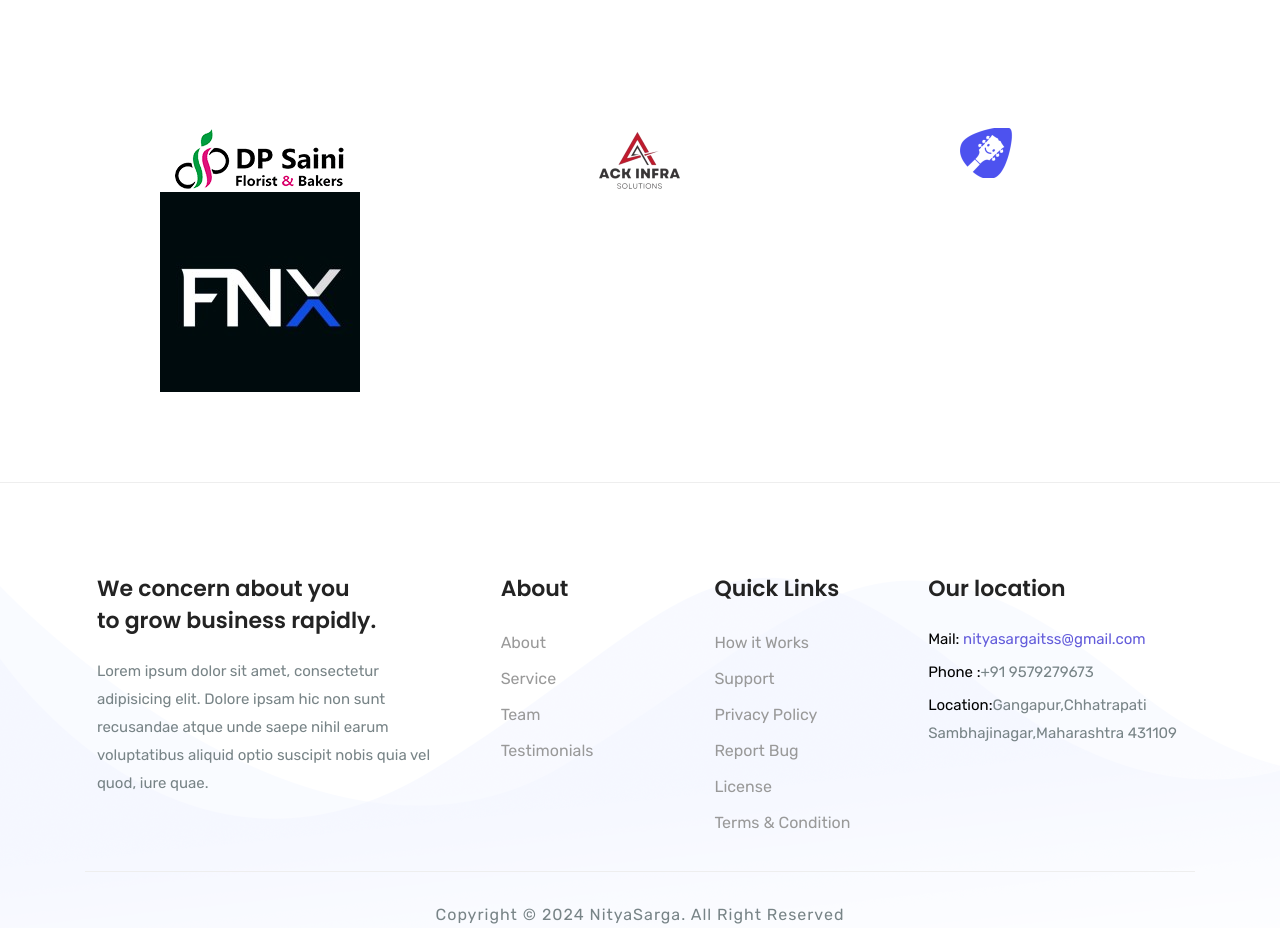
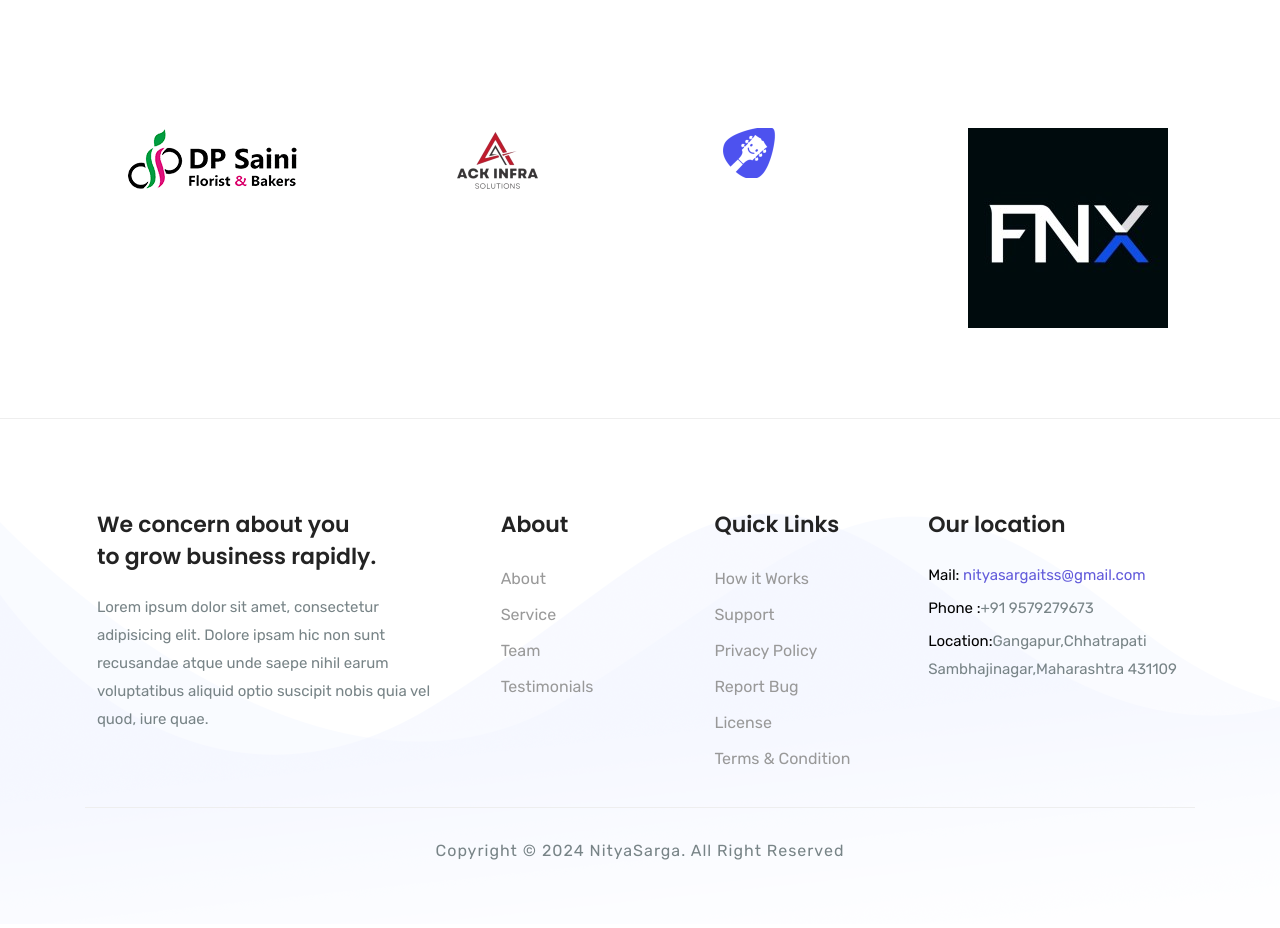
Before and after one commit to NityaSarga/NityaSarga-Landing-Page, a website: page theme/index.html in a window 1280 px wide. Shown: the part 4200-5128 px from the top of the page. Drawn offline with Linux system fonts and the light colour scheme; some packages are replaced by stand-ins of ours.

Commit message:
logo placement

```diff
--- a/theme/index.html
+++ b/theme/index.html
@@ -468,16 +468,16 @@
 <section class="section-padding text-center">
   <div class="container">
     <div class="row">
-      <div class="col-lg-4 col-sm-4 col-md-4 text-center">
+      <div class="col-lg-3 col-sm-3 col-md-3 text-center">
         <img src="images/clients/designflowers.png" alt="partner" class="img-fluid">
       </div>
-      <div class="col-lg-4 col-sm-4 col-md-4 text-center">
+      <div class="col-lg-3 col-sm-3 col-md-3 text-center">
         <img src="images/clients/two.png" alt="partner" class="img-fluid" height="10%"!important>
       </div>
-      <div class="col-lg-4 col-sm-4 col-md-4 text-center">
+      <div class="col-lg-3 col-sm-3 col-md-3 text-center">
         <img src="images/clients/three.png" alt="partner" class="img-fluid">
       </div>
-      <div class="col-lg-4 col-sm-4 col-md-4 text-center">
+      <div class="col-lg-3 col-sm-3 col-md-3 text-center">
         <img src="images/clients/fnx.jpeg" alt="partner" class="img-fluid">
       </div>
     </div>
```
